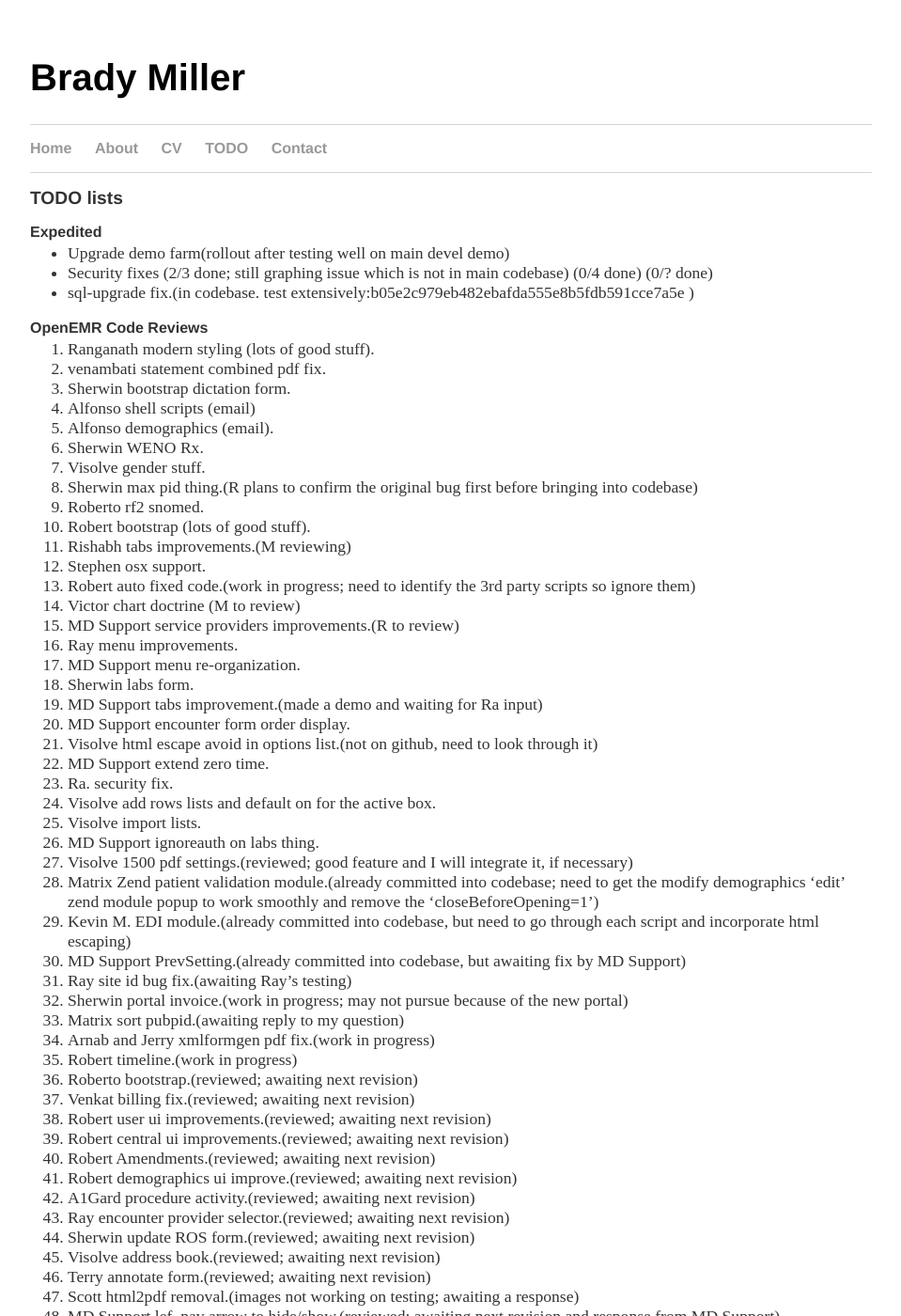
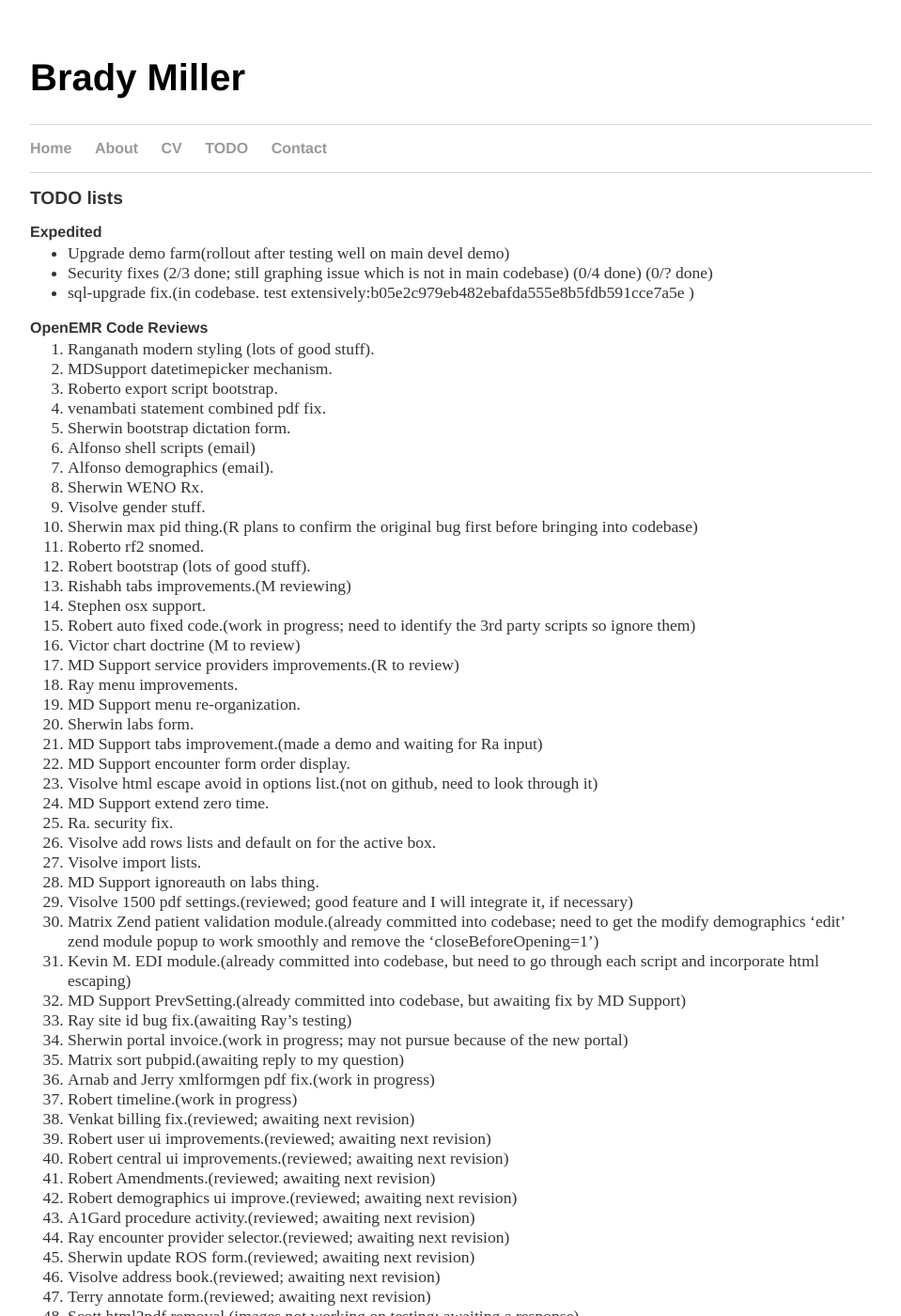
Before and after one commit to bradymiller/bradymiller.github.io, a Jekyll site: the page built from todo/index.md, in a window 1280 px wide and 1400 px high. Shown: the whole window at 94% size, without its empty margins (160-1119 px from the left). Built offline with Jekyll 4.4.1, drawn with Linux system fonts in a browser that asks for light colours; our own code applies the rules of GitHub Pages for plain Markdown files.

Commit message:
Create index.md

```diff
--- a/todo/index.md
+++ b/todo/index.md
@@ -10,6 +10,8 @@ layout: default
 
 ### OpenEMR Code Reviews
 1. Ranganath modern styling (lots of good stuff).
+1. MDSupport datetimepicker mechanism.
+1. Roberto export script bootstrap.
 1. venambati statement combined pdf fix.
 1. Sherwin bootstrap dictation form.
 1. Alfonso shell scripts (email)
@@ -44,7 +46,6 @@ layout: default
 1. Matrix sort pubpid.(awaiting reply to my question)
 1. Arnab and Jerry xmlformgen pdf fix.(work in progress)
 1. Robert timeline.(work in progress)
-1. Roberto bootstrap.(reviewed; awaiting next revision)
 1. Venkat billing fix.(reviewed; awaiting next revision)
 1. Robert user ui improvements.(reviewed; awaiting next revision)
 1. Robert central ui improvements.(reviewed; awaiting next revision)
```
